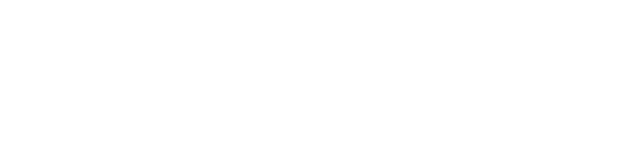
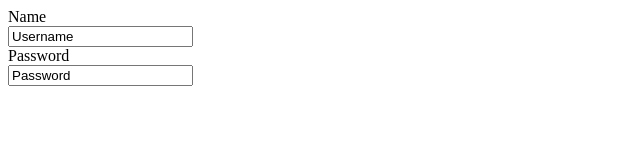
Before and after one commit to JuniorCoderPaul/OCAC_Online_Library, a website: page pages/login.html in a window 1280 px wide. Shown: the whole page, without its empty margins (0-640 px from the left). Drawn offline with Linux system fonts and the light colour scheme.

Commit message:
Update login.html

```diff
--- a/pages/login.html
+++ b/pages/login.html
@@ -8,7 +8,18 @@
   </head>
   <body>
     <div class="contain">
-      <div class="display loginLayout"></div>
+      <div class="login">
+        <form action="" method="post">
+          <div class="inputControl name">
+            <div class="label">Name</div>
+            <input type="text" value="Username" />
+          </div>
+          <div class="inputControl password">
+            <div class="label">Password</div>
+            <input type="text" value="Password" />
+          </div>
+        </form>
+      </div>
       <div class="login"></div>
     </div>
   </body>
```
